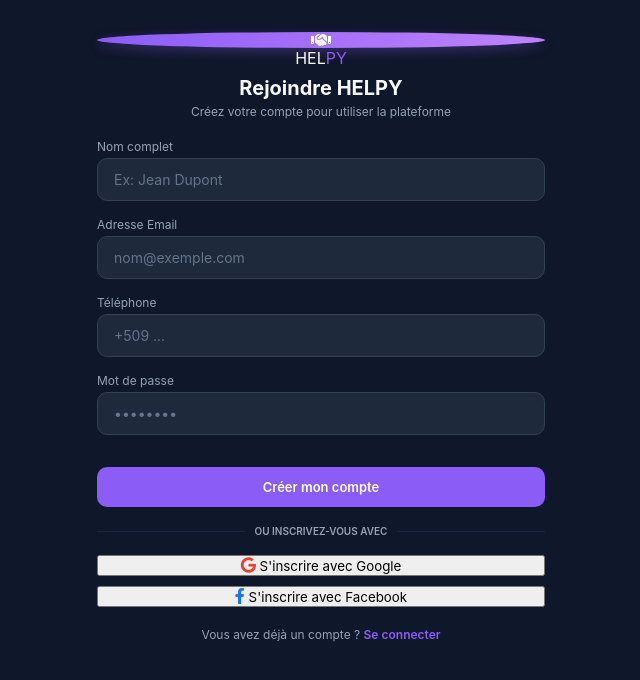
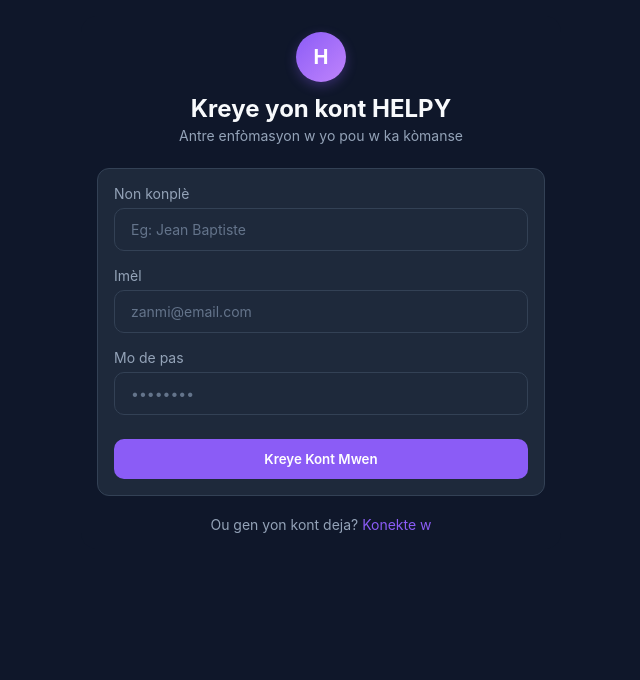
Before and after one commit to juvenskyacelhomme007-max/helpy, a website: page register.html in a window 1280 px wide. Shown: the whole page, without its empty margins (319-959 px from the left). Drawn offline with Linux system fonts and the light colour scheme.

Commit message:
Update register.html

```diff
--- a/register.html
+++ b/register.html
@@ -1,118 +1,83 @@
 <!DOCTYPE html>
-<html lang="fr">
+<html lang="ht">
 <head>
   <meta charset="UTF-8">
-  <meta name="viewport" content="width=device-width, initial-scale=1.0, maximum-scale=1.0, user-scalable=no">
-  <title>HELPY - Inscription</title>
+  <meta name="viewport" content="width=device-width, initial-scale=1.0">
+  <title>HELPY - Enskripsyon</title>
   <link rel="stylesheet" href="style.css">
-  <link rel="stylesheet" href="https://cdnjs.cloudflare.com/ajax/libs/font-awesome/6.4.0/css/all.min.css">
 </head>
 <body>
-  <div class="app-container" style="justify-content: center; min-height: 100vh;">
-
-    <!-- EN-TÊTE / LOGO -->
-    <div style="text-align: center; margin-bottom: 20px;">
-      <div class="logo" style="justify-content: center; margin-bottom: 8px;">
-        <div class="logo-icon"><i class="fa-solid fa-handshake"></i></div>
-        <span>HEL<span style="color: var(--light-purple);">PY</span></span>
-      </div>
-      <h2 style="font-size: 20px; font-weight: 700;">Rejoindre HELPY</h2>
-      <p style="font-size: 12px; color: var(--text-gray); margin-top: 4px;">Créez votre compte pour utiliser la plateforme</p>
+  <div class="app-container">
+    <div style="text-align: center; margin-bottom: 24px;">
+      <div class="logo-icon" style="width: 50px; height: 50px; margin: 0 auto 12px; font-weight: bold; font-size: 20px;">H</div>
+      <h2>Kreye yon kont HELPY</h2>
+      <p style="color: var(--text-gray); font-size: 14px; margin-top: 4px;">Antre enfòmasyon w yo pou w ka kòmanse</p>
     </div>
 
-    <!-- FORMULAIRE D'INSCRIPTION -->
-    <form onsubmit="handleRegister(event)">
+    <form id="registerForm" class="card">
       <div class="form-group">
-        <label style="font-size: 12px; color: var(--text-gray); margin-bottom: 4px; display: block;">Nom complet</label>
-        <input type="text" id="name" class="form-control" style="width: 100%;" required placeholder="Ex: Jean Dupont">
+        <label style="display:block; margin-bottom:6px; font-size:14px; color:var(--text-gray);">Non konplè</label>
+        <input type="text" id="fullname" class="form-control" style="width: 100%;" placeholder="Eg: Jean Baptiste" required>
       </div>
 
-      <div class="form-group" style="margin-top: 10px;">
-        <label style="font-size: 12px; color: var(--text-gray); margin-bottom: 4px; display: block;">Adresse Email</label>
-        <input type="email" id="email" class="form-control" style="width: 100%;" required placeholder="nom@exemple.com">
+      <div class="form-group">
+        <label style="display:block; margin-bottom:6px; font-size:14px; color:var(--text-gray);">Imèl</label>
+        <input type="email" id="email" class="form-control" style="width: 100%;" placeholder="zanmi@email.com" required>
       </div>
 
-      <div class="form-group" style="margin-top: 10px;">
-        <label style="font-size: 12px; color: var(--text-gray); margin-bottom: 4px; display: block;">Téléphone</label>
-        <input type="tel" id="phone" class="form-control" style="width: 100%;" required placeholder="+509 ...">
+      <div class="form-group">
+        <label style="display:block; margin-bottom:6px; font-size:14px; color:var(--text-gray);">Mo de pas</label>
+        <input type="password" id="password" class="form-control" style="width: 100%;" placeholder="••••••••" required>
       </div>
 
-      <div class="form-group" style="margin-top: 10px;">
-        <label style="font-size: 12px; color: var(--text-gray); margin-bottom: 4px; display: block;">Mot de passe</label>
-        <input type="password" id="password" class="form-control" style="width: 100%;" required placeholder="••••••••">
-      </div>
-
-      <button type="submit" id="register-btn" class="btn-primary" style="width: 100%; margin-top: 16px; padding: 12px; font-size: 13px; justify-content: center;">
-        Créer mon compte
+      <button type="submit" id="submitBtn" class="btn-primary" style="width: 100%; justify-content: center; margin-top: 8px;">
+        Kreye Kont Mwen
       </button>
     </form>
 
-    <!-- SÉPARATEUR -->
-    <div style="display: flex; align-items: center; margin: 18px 0;">
-      <div style="flex: 1; height: 1px; background: var(--card-border, #1a2647);"></div>
-      <span style="padding: 0 10px; font-size: 10px; color: var(--text-gray); font-weight: 600;">OU INSCRIVEZ-VOUS AVEC</span>
-      <div style="flex: 1; height: 1px; background: var(--card-border, #1a2647);"></div>
+    <div id="message" style="margin-top: 12px; text-align: center; font-size: 14px;"></div>
+
+    <div style="text-align: center; margin-top: 20px; font-size: 14px; color: var(--text-gray);">
+      Ou gen yon kont deja? <a href="login.html">Konekte w</a>
     </div>
-
-    <!-- BOUTONS RÉSEAUX SOCIAUX -->
-    <div style="display: flex; flex-direction: column; gap: 10px;">
-      <button type="button" onclick="loginWithProvider('google')" class="btn-social">
-        <i class="fa-brands fa-google" style="color: #ea4335; font-size: 16px;"></i>
-        S'inscrire avec Google
-      </button>
-
-      <button type="button" onclick="loginWithProvider('facebook')" class="btn-social">
-        <i class="fa-brands fa-facebook-f" style="color: #1877f2; font-size: 16px;"></i>
-        S'inscrire avec Facebook
-      </button>
-    </div>
-
-    <!-- LIEN DE CONNEXION -->
-    <p style="text-align: center; font-size: 12px; margin-top: 20px; color: var(--text-gray);">
-      Vous avez déjà un compte ? <a href="login.html" style="color: var(--light-purple); font-weight: 600; text-decoration: none;">Se connecter</a>
-    </p>
-
   </div>
 
-  <script src="app.js"></script>
   <script>
-    async function handleRegister(e) {
+    const form = document.getElementById('registerForm');
+    const messageDiv = document.getElementById('message');
+
+    form.addEventListener('submit', async (e) => {
       e.preventDefault();
 
-      const btn = document.getElementById('register-btn');
-      btn.disabled = true;
-      btn.innerText = "Création du compte...";
+      const name = document.getElementById('fullname').value;
+      const email = document.getElementById('email').value;
+      const password = document.getElementById('password').value;
 
-      const nameVal = document.getElementById('name').value.trim();
-      const emailVal = document.getElementById('email').value.trim();
-      const phoneVal = document.getElementById('phone').value.trim();
-      const passwordVal = document.getElementById('password').value;
+      messageDiv.style.color = '#94a3b8';
+      messageDiv.innerText = "N ap trete ensripsyon an...";
 
-      const payload = {
-        name: nameVal,
-        full_name: nameVal,
-        email: emailVal,
-        phone: phoneVal,
-        phone_number: phoneVal,
-        password: passwordVal
-      };
+      try {
+        const response = await fetch('/api/register', {
+          method: 'POST',
+          headers: { 'Content-Type': 'application/json' },
+          body: JSON.stringify({ name, email, password })
+        });
 
-      const res = await apiFetch('/api/register', 'POST', payload);
+        const data = await response.json();
 
-      btn.disabled = false;
-      btn.innerText = "Créer mon compte";
-
-      if (res && !res.error) {
-        const userId = res.user_id || res.id || res.user?.id;
-        if (userId) {
-          localStorage.setItem('helpy_user_id', userId);
+        if (response.ok) {
+          messageDiv.style.color = '#4ade80';
+          messageDiv.innerText = data.message || "Kont ou kreye ak siksè!";
+          form.reset();
+        } else {
+          messageDiv.style.color = '#ef4444';
+          messageDiv.innerText = data.error || "Gen yon pwoblèm ki rive.";
         }
-        alert("Inscription réussie !");
-        window.location.href = 'index.html';
-      } else {
-        alert(res?.message || "Erreur lors de l'inscription. Vérifiez si cet email n'est pas déjà enregistré.");
+      } catch (err) {
+        messageDiv.style.color = '#ef4444';
+        messageDiv.innerText = "Erè nan koneksyon ak sèvè a.";
       }
-    }
+    });
   </script>
 </body>
 </html>
```
